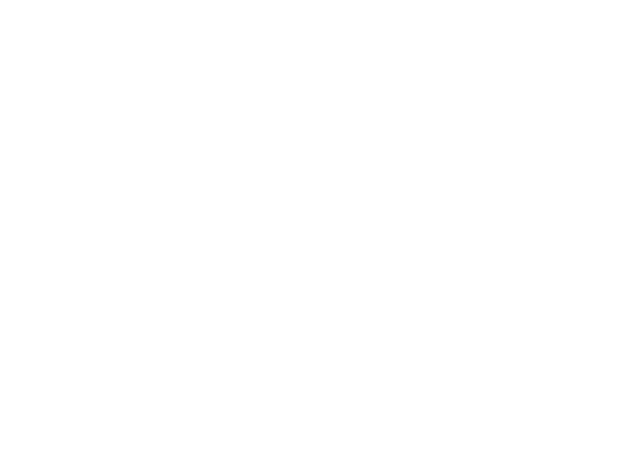
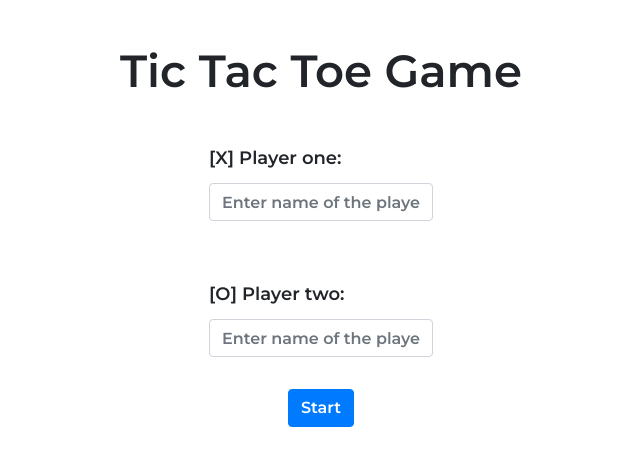
Before and after one commit to Cyrus-Kiprop/Javascript-Tic-Tac-Toe, a website: page index.html in a window 1280 px wide. Shown: the whole page, without its empty margins (319-959 px from the left). Drawn offline with nearby package versions, Linux system fonts and the light colour scheme.

Commit message:
:lipstick: styling
add the welcome page section

```diff
--- a/assets/styles/main.css
+++ b/assets/styles/main.css
@@ -0,0 +1,31 @@
+@import url("https://fonts.googleapis.com/css2?family=Montserrat:wght@600&display=swap");
+
+.container {
+  font-family: "Montserrat", sans-serif;
+  display: flex;
+  flex-direction: column;
+  align-items: center;
+}
+
+.container h1,
+h2 {
+  font-size: 45px;
+
+}
+
+#welcome-form {
+  display: flex;
+  flex-direction: column;
+  align-items: center;
+  max-width: 700px;
+  margin: auto;
+}
+
+#welcome-form .form-group {
+  margin: 2rem;
+}
+#welcome-form .form-group label {
+  font-size: 18px;
+  font-weight: 700;
+  margin-bottom: 1rem;
+}
--- a/index.html
+++ b/index.html
@@ -1,17 +1,45 @@
 <!DOCTYPE html>
 <html lang="en">
   <head>
-	<meta charset="UTF-8">
-	<link rel="stylesheet" href="https://stackpath.bootstrapcdn.com/bootstrap/4.5.0/css/bootstrap.min.css" integrity="sha384-9aIt2nRpC12Uk9gS9baDl411NQApFmC26EwAOH8WgZl5MYYxFfc+NcPb1dKGj7Sk" crossorigin="anonymous">
+    <meta charset="UTF-8" />
+    <link
+      rel="stylesheet"
+      href="https://stackpath.bootstrapcdn.com/bootstrap/4.5.0/css/bootstrap.min.css"
+      integrity="sha384-9aIt2nRpC12Uk9gS9baDl411NQApFmC26EwAOH8WgZl5MYYxFfc+NcPb1dKGj7Sk"
+      crossorigin="anonymous"
+    />
     <script src="https://use.fontawesome.com/1609b52a5b.js"></script>
-	<link rel="stylesheet" href="/assets/styles/reset.css">
-	<link rel="stylesheet" href="/assets/styles/main.css">
-	<meta name="viewport" content="width=device-width, initial-scale=1.0">
+    <link rel="stylesheet" href="/assets/styles/reset.css" />
+    <link rel="stylesheet" href="/assets/styles/main.css" />
+    <meta name="viewport" content="width=device-width, initial-scale=1.0" />
     <title>Javascript Tic-Tac-Toe</title>
-
   </head>
   <body>
+    <div class="container">
+      <h2 class="mb-4 mt-5">Tic Tac Toe Game</h2>
+
+      <form id="welcome-form" action="submit">
+        <div class="form-group">
+          <label for="playerOne">[X] Player one:</label>
+          <input
+            type="text"
+            class="form-control"
+            id="player-one-name"
+            placeholder="Enter name of the player"
+          />
+        </div>
+        <div class="form-group">
+          <label for="playerOne">[O] Player two:</label>
+          <input
+            type="text"
+            class="form-control"
+            id="player-two-name"
+            placeholder="Enter name of the player"
+          />
+        </div>
+        <button type="submit" class="btn btn-primary">Start</button>
+      </form>
+    </div>
     <script src="/assets/js/index.js"></script>
-
   </body>
 </html>
```
Lines whose indentation alone changed are shown as unchanged.
